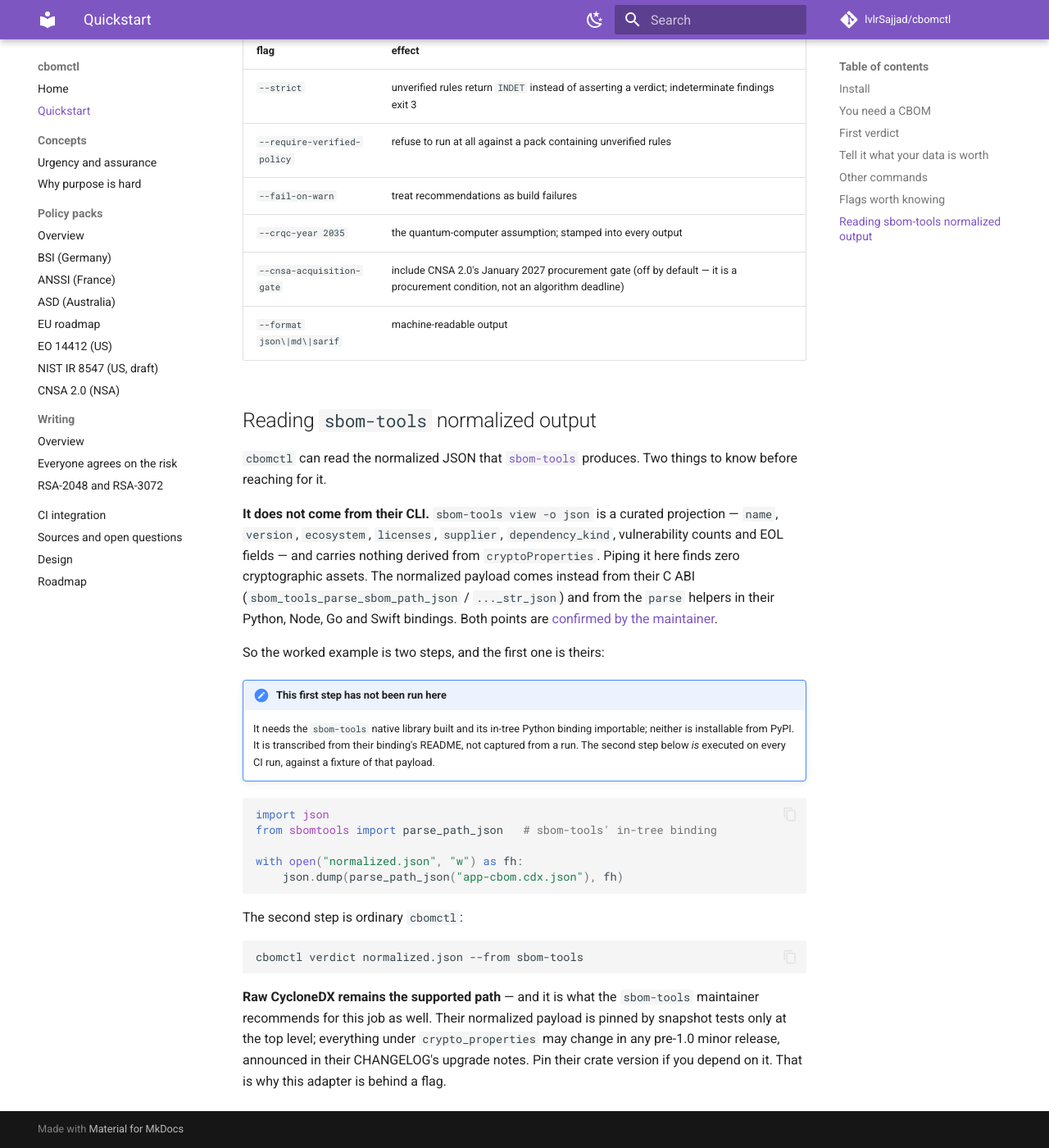
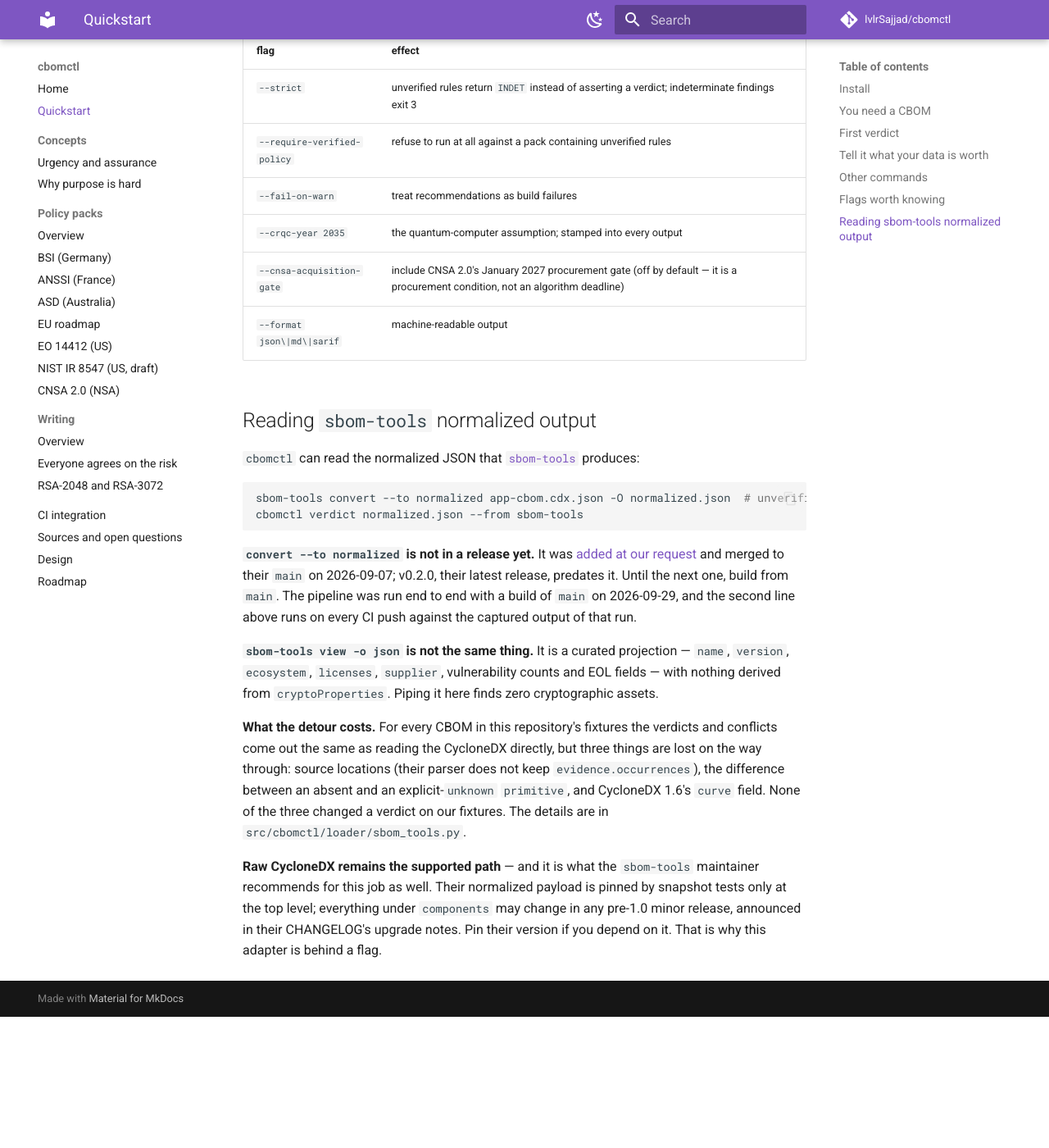
Before and after one commit to lvlrSajjad/cbomctl, an MkDocs documentation site: the page built from docs/quickstart.md, in a window 1280 px wide and 1400 px high, scrolled down 1950 px. Shown: the whole window at 82% size. Built offline with MkDocs 1.6.1 and Material for MkDocs 9.7.7, drawn with Linux system fonts in a browser that asks for light colours; comment, search, counter and statistics services are not loaded; after the commit the page ends 3190 px from its top, so only the background shows below that.

Commit message:
fix(loader): --from sbom-tools read zero assets from real sbom-tools output
Each components[] entry in their normalized payload is
{canonical_id, component}, with the bom-ref at identifiers.format_id. The
adapter read a flat list with a top-level bom_ref, because its fixture was
constructed from their Rust structs the same wrong way. It had never met real
output until their CLI could produce it (convert --to normalized, their #367).

sbom-tools-normalized.json is now captured from their binary (main at
a393479) from a new hand-built sbom-tools-source.json, and a test pins that
the matrix and conflicts through the adapter equal those from the CycloneDX
directly. All five adapter tests fail against the old adapter.

Documents three losses on that path: no evidence.occurrences, absent and
explicit-unknown primitive collapse, and CycloneDX 1.6's curve dropped (their
parser reads only 1.7's ellipticCurve). None changed a verdict on our
fixtures. The quickstart and DESIGN.md no longer say the payload is
unreachable from their CLI.

Co-Authored-By: Claude Opus 5.5 <noreply@anthropic.com>

````diff
--- a/docs/quickstart.md
+++ b/docs/quickstart.md
@@ -95,46 +95,36 @@ disagreed.
 ## Reading `sbom-tools` normalized output
 
 `cbomctl` can read the normalized JSON that
-[`sbom-tools`](https://github.com/sbom-tool/sbom-tools) produces. Two things to
-know before reaching for it.
-
-**It does not come from their CLI.** `sbom-tools view -o json` is a curated
-projection — `name`, `version`, `ecosystem`, `licenses`, `supplier`,
-`dependency_kind`, vulnerability counts and EOL fields — and carries nothing
-derived from `cryptoProperties`. Piping it here finds zero cryptographic
-assets. The normalized payload comes instead from their C ABI
-(`sbom_tools_parse_sbom_path_json` / `..._str_json`) and from the `parse`
-helpers in their Python, Node, Go and Swift bindings. Both points are
-[confirmed by the maintainer](https://github.com/sbom-tool/sbom-tools/issues/362).
-
-So the worked example is two steps, and the first one is theirs:
-
-!!! note "This first step has not been run here"
-    It needs the `sbom-tools` native library built and its in-tree Python
-    binding importable; neither is installable from PyPI. It is transcribed
-    from their binding's README, not captured from a run. The second step
-    below *is* executed on every CI run, against a fixture of that payload.
-
-<!-- unverified: needs the sbom-tools cdylib built and its in-tree `sbomtools`
-     binding importable; not installable from PyPI, so not executed here.
-     Transcribed from the binding README and sbom-tool/sbom-tools#362. -->
-```python
-import json
-from sbomtools import parse_path_json   # sbom-tools' in-tree binding
-
-with open("normalized.json", "w") as fh:
-    json.dump(parse_path_json("app-cbom.cdx.json"), fh)
-```
-
-The second step is ordinary `cbomctl`:
+[`sbom-tools`](https://github.com/sbom-tool/sbom-tools) produces:
 
 ```bash
+sbom-tools convert --to normalized app-cbom.cdx.json -O normalized.json  # unverified: sbom-tools is not installed in CI, and this subcommand is on their main but in no release yet
 cbomctl verdict normalized.json --from sbom-tools
 ```
 
+**`convert --to normalized` is not in a release yet.** It was
+[added at our request](https://github.com/sbom-tool/sbom-tools/issues/366) and
+merged to their `main` on 2026-09-07; v0.2.0, their latest release, predates
+it. Until the next one, build from `main`. The pipeline was run end to end with
+a build of `main` on 2026-09-29, and the second line above runs on every CI
+push against the captured output of that run.
+
+**`sbom-tools view -o json` is not the same thing.** It is a curated
+projection — `name`, `version`, `ecosystem`, `licenses`, `supplier`,
+vulnerability counts and EOL fields — with nothing derived from
+`cryptoProperties`. Piping it here finds zero cryptographic assets.
+
+**What the detour costs.** For every CBOM in this repository's fixtures the
+verdicts and conflicts come out the same as reading the CycloneDX directly,
+but three things are lost on the way through: source locations (their parser
+does not keep `evidence.occurrences`), the difference between an absent and an
+explicit-`unknown` `primitive`, and CycloneDX 1.6's `curve` field. None of the
+three changed a verdict on our fixtures. The details are in
+`src/cbomctl/loader/sbom_tools.py`.
+
 **Raw CycloneDX remains the supported path** — and it is what the `sbom-tools`
 maintainer recommends for this job as well. Their normalized payload is pinned
-by snapshot tests only at the top level; everything under `crypto_properties`
-may change in any pre-1.0 minor release, announced in their CHANGELOG's upgrade
-notes. Pin their crate version if you depend on it. That is why this adapter is
+by snapshot tests only at the top level; everything under `components` may
+change in any pre-1.0 minor release, announced in their CHANGELOG's upgrade
+notes. Pin their version if you depend on it. That is why this adapter is
 behind a flag.
````
Also changed, not shown: CHANGELOG.md (+25 -0 lines), docs/DESIGN.md (+20 -9 lines), 5 other files.
